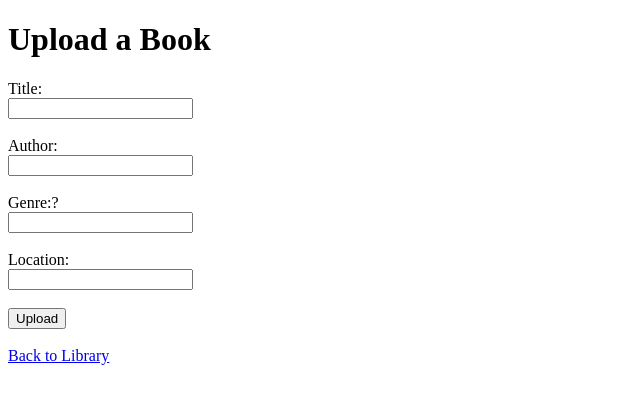
After one commit to Umademyday/LibraryCatalogue, a FastAPI app: template app/templates/upload.html in a window 1280 px wide. The commit adds this page. Shown: the top 404 px of the page, without its empty margins (0-640 px from the left). Run offline with FastAPI, Linux system fonts and the light colour scheme; the template is opened without the code that fills it, so the values that code supplies are empty.

Commit message:
Book upload ready TODO Genre and location lists

```diff
--- a/app/main.py
+++ b/app/main.py
@@ -1,13 +1,16 @@
-from fastapi import FastAPI
+from fastapi import FastAPI, Request, Form
 from fastapi.staticfiles import StaticFiles
 from fastapi.templating import Jinja2Templates
-# from starlette.requests import Request
+from fastapi.responses import RedirectResponse
+from sqlalchemy.orm import Session
+from fastapi import Depends
 
 from app.routers import books
 from app.database.base import Base
+from app.database.deps import get_db
 from app.database.session import engine
+from . import models, crud
 
-from app.models import Book
 
 
 # Create tables
@@ -25,3 +28,27 @@ app.include_router(books.router)
 
 # Templates directory
 templates = Jinja2Templates(directory="app/templates")
+
+# GET: upload form
+@app.get("/upload")
+async def upload_form(request: Request):
+    return templates.TemplateResponse("upload.html", {"request": request})
+
+# POST: handle form
+@app.post("/upload")
+async def upload_book(
+    title: str = Form(...),
+    author: str = Form(...),
+    genre: str = Form(...),
+    location: str = Form(...),
+    db: Session = Depends(get_db)
+):
+    new_book = models.Book(
+        title=title,
+        author=author,
+        genre=genre,
+        location=location
+    )
+    db.add(new_book)
+    db.commit()
+    return RedirectResponse("/", status_code=303)
--- a/app/models.py
+++ b/app/models.py
@@ -1,6 +1,7 @@
 from sqlalchemy import Column, Integer, String, DateTime
 from datetime import datetime
 from app.database import base
+
 
 class Book(base.Base):
     __tablename__ = "books"
--- a/app/templates/index.html
+++ b/app/templates/index.html
@@ -11,5 +11,10 @@
         <li><strong>{{ book.title }}</strong> by {{ book.author }}</li>
         {% endfor %}
     </ul>
+
+    <h1>Library</h1>
+    <a href="/upload">Upload a New Book</a>
+    <!-- rest of book listing -->
+
 </body>
 </html>
--- /dev/null
+++ b/app/templates/upload.html
@@ -0,0 +1,27 @@
+<!-- templates/upload.html -->
+<!DOCTYPE html>
+<html>
+<head>
+  <title>Upload Book</title>
+</head>
+<body>
+  <h1>Upload a Book</h1>
+  <form action="/upload" method="post">
+    <label for="title">Title:</label><br>
+    <input type="text" name="title" required><br><br>
+
+    <label for="author">Author:</label><br>
+    <input type="text" name="author" required><br><br>
+
+    <label for="genre">Genre:?</label><br>
+    <input type="text" name="genre" required><br><br>
+
+    <label for="location">Location:</label><br>
+    <input type="text" name="location" required><br><br>
+
+    <button type="submit">Upload</button>
+  </form>
+  <br>
+  <a href="/">Back to Library</a>
+</body>
+</html>
```
